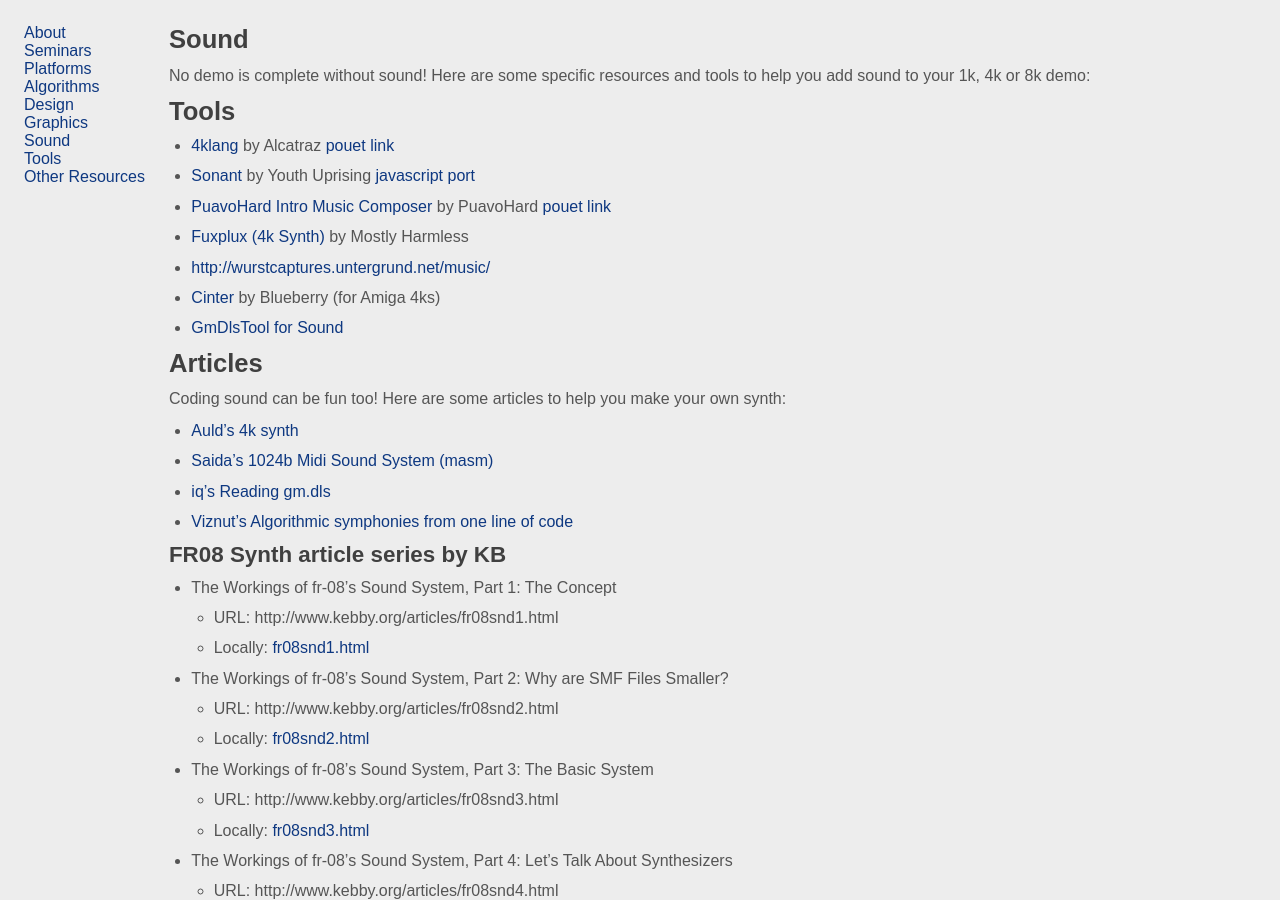
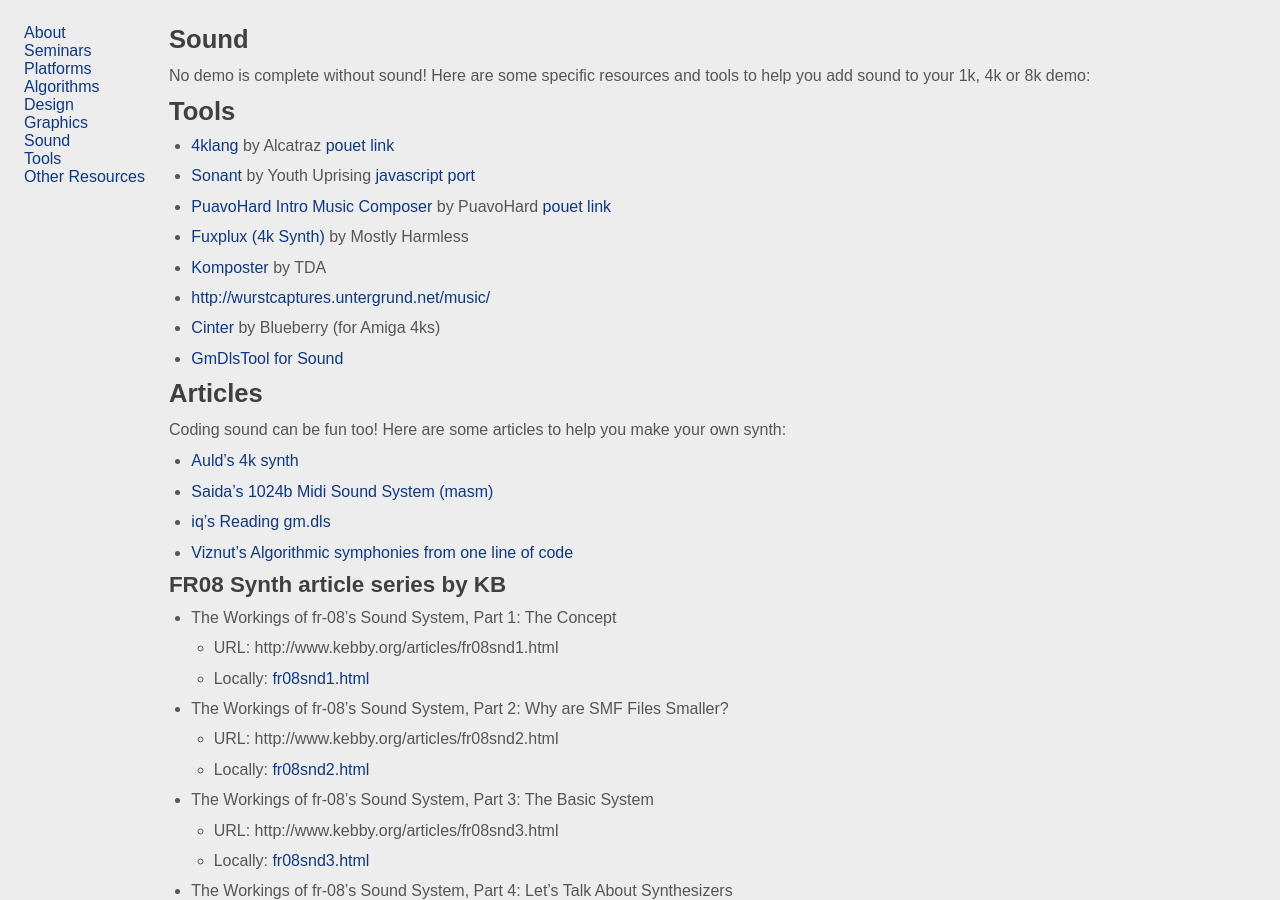
Before and after one commit to in4k/in4k.github.io, a Jekyll site: the page built from wiki/sound.markdown, in a window 1280 px wide and 900 px high. Built offline with Jekyll 4.4.1, drawn with Linux system fonts in a browser that asks for light colours; some web fonts are replaced.

Commit message:
Update sound.markdown

```diff
--- a/wiki/sound.markdown
+++ b/wiki/sound.markdown
@@ -11,6 +11,7 @@
 * [Sonant](http://www.pouet.net/prod.php?which=53615) by Youth Uprising [javascript port](http://sonantlive.bitsnbites.eu/)
 * [PuavoHard Intro Music Composer](http://www.puavohard.net/php/prod/phpimc) by PuavoHard [pouet link](http://www.pouet.net/prod.php?which=53671)
 * [Fuxplux (4k Synth)](http://www.pouet.net/prod.php?which=13016) by Mostly Harmless
+* [Komposter](http://komposter.haxor.fi/) by TDA
 * [http://wurstcaptures.untergrund.net/music/](http://wurstcaptures.untergrund.net/music/)
 * [Cinter](https://bitbucket.org/askeksa/cinter) by Blueberry (for Amiga 4ks)
 * [GmDlsTool for Sound](http://www.pouet.net/prod.php?which=30541)
```
